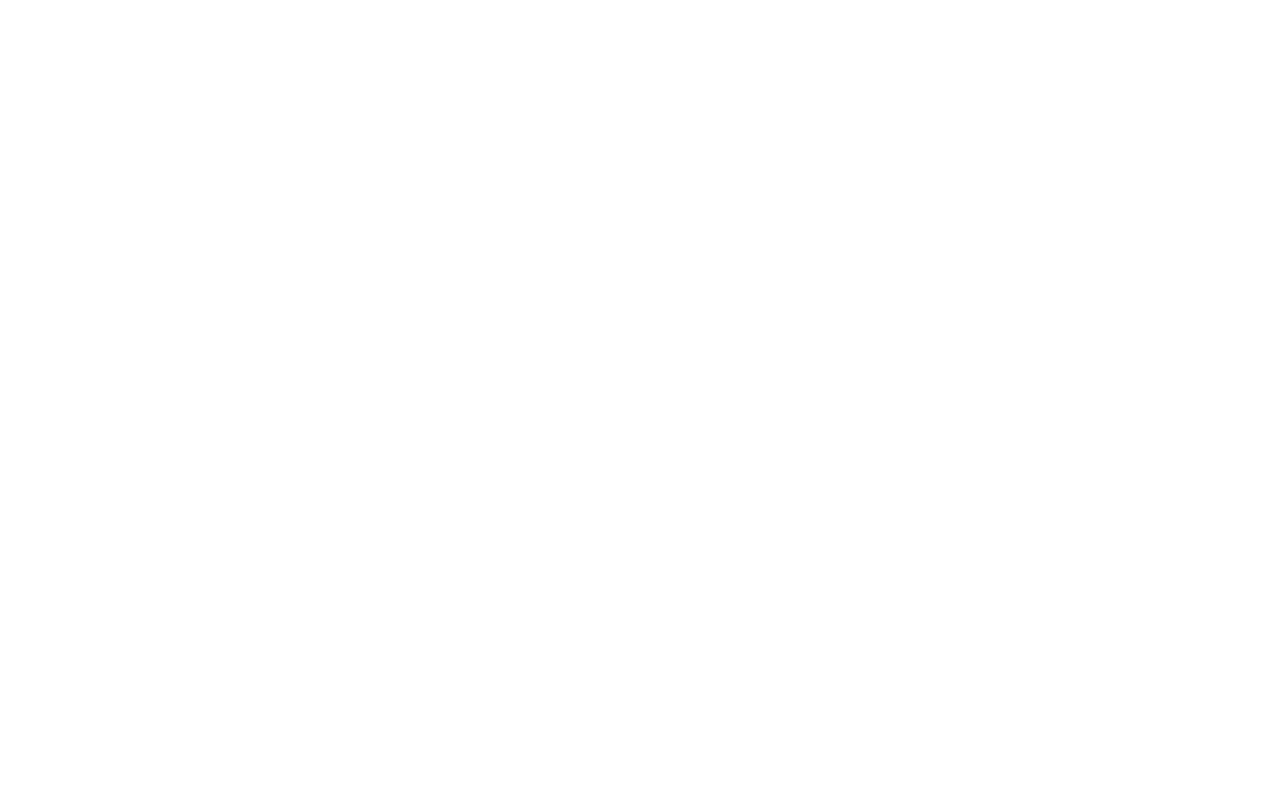
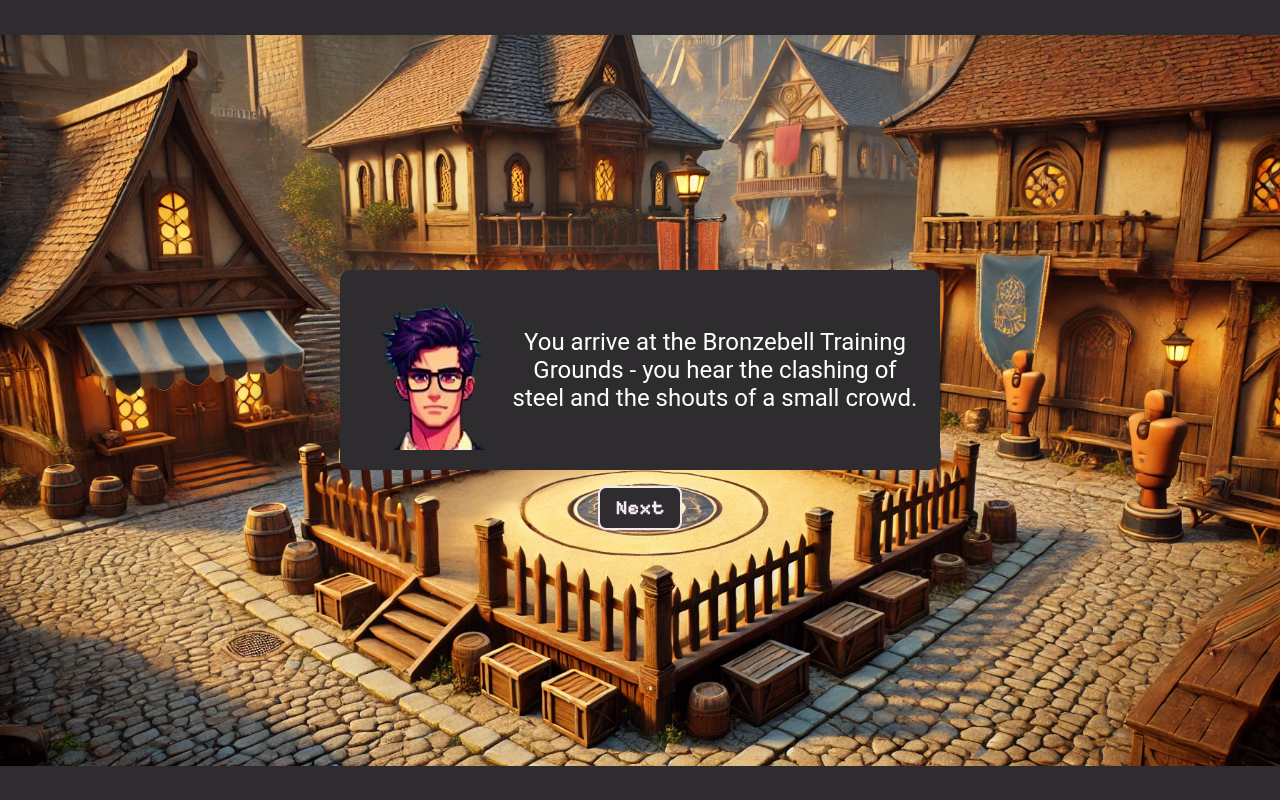
Before and after one commit to Dattele/SwoleHeroReborn, a React (Create React App) app: page /bronzebell/training in a window 1280 px wide. Before the commit this address had no page. Built offline with nearby package versions, Linux system fonts and the light colour scheme.

Commit message:
Implemented the training grounds and the intro to Javon, Set up Rizz&Bits - just need to add its items, Javon and Ethan now successfully join the party

```diff
--- a/src/App.jsx
+++ b/src/App.jsx
@@ -15,6 +15,8 @@
 import BronzebellScreen from './Components/FantasyWorldScreen/Components/Bronzebell/BronzebellScreen';
 import IronHide from './Components/FantasyWorldScreen/Components/Bronzebell/IronHide/IronHide';
 import Bartender from './Components/FantasyWorldScreen/Components/Bronzebell/IronHide/Components/Bartender';
+import TrainingGrounds from './Components/FantasyWorldScreen/Components/Bronzebell/TrainingGrounds';
+import RizzAndBits from './Components/FantasyWorldScreen/Components/Bronzebell/RizzAndBits/RizzAndBits';
 
 export default function App() {
   return (
@@ -32,8 +34,10 @@
           <Route path='/forest-boss/battle' element={<ForestBossBattle />} />
           <Route path='/battle-results' element={<BattleResults />} />
           <Route path='/bronzebell' element={<BronzebellScreen />} />
+          <Route path='/bronzebell/rizz-and-bits' element={<RizzAndBits />} />
           <Route path='/bronzebell/ironhide' element={<IronHide />} />
           <Route path='/bronzebell/ironhide/lisa' element={<Bartender />} />
+          <Route path='/bronzebell/training' element={<TrainingGrounds />} />
         </Routes>
       </Router>
     </DannyProvider>
--- a/src/Components/FantasyWorldScreen/Components/Bronzebell/BronzebellScreen.jsx
+++ b/src/Components/FantasyWorldScreen/Components/Bronzebell/BronzebellScreen.jsx
@@ -29,7 +29,7 @@
   ];
 
   const locationChoices = [
-    { text: '🛍 Rizz & Bits Store', nextScene: '/bronzebell/rizz-store' },
+    { text: '🛍 Rizz & Bits Market', nextScene: '/bronzebell/rizz-and-bits' },
     { text: '🍻 Ironhide Inn & Tavern', nextScene: '/bronzebell/ironhide' },
     { text: "🧘 Bobby's Shrine", nextScene: '/bronzebell/shrine' },
     { text: '⚔️ Training Grounds', nextScene: '/bronzebell/training' },
--- a/src/Components/FantasyWorldScreen/Components/Bronzebell/IronHide/Components/Bartender.jsx
+++ b/src/Components/FantasyWorldScreen/Components/Bronzebell/IronHide/Components/Bartender.jsx
@@ -28,8 +28,10 @@
     { text: '🪑 Go back to your seat', action: 'leave' }
   ];
 
-  const danny = party.find(member => member.name === 'Danny');
+  console.log('partyy', party);
+  const danny = party?.find(member => member.name === 'Danny');
   const dannyRizz = danny?.rizz ?? 0;
+
   const shopItems = [Items[0], Items[1], Items[2]];
 
   const handleChoice = (choice) => {
@@ -73,7 +75,13 @@
   }
 
   const handleRizz = () => {
-
+    if (dannyRizz >= 6) {
+      //Smooth talker
+    } else if (dannyRizz >= 3) {
+      //Awkward
+    } else {
+      //Terrible
+    }
   }
 
   return (
--- a/src/Components/FantasyWorldScreen/Components/Bronzebell/IronHide/IronHide.jsx
+++ b/src/Components/FantasyWorldScreen/Components/Bronzebell/IronHide/IronHide.jsx
@@ -13,13 +13,13 @@
 import '../../../../../scss/All.scss';
 
 export default function IronHide() {
-  const { addPartyMember } = useDanny();
+  const { party, addPartyMember } = useDanny();
   const navigate = useNavigate();
 
   const [stage, setStage] = useState('intro');
   const [eventIndex, setEventIndex] = useState(0);
 
-  const barbarianClass = Classes.Bodybuilder;
+  const barbarianClass = Classes.Barbarian;
   const ethan = {
     name: 'Ethan, the Brute',
     type: 'player',
--- a/src/Components/FantasyWorldScreen/Components/Bronzebell/RizzAndBits/RizzAndBits.jsx
+++ b/src/Components/FantasyWorldScreen/Components/Bronzebell/RizzAndBits/RizzAndBits.jsx
@@ -0,0 +1,26 @@
+import React from "react";
+import { useNavigate } from "react-router-dom";
+
+import { useDanny } from "../../../../../Context/DannyContext";
+import Shop from "../../../../System/Shop";
+import Items from "../../../../System/Items";
+
+export default function RizzAndBits() {
+  const { spendGold, addItemToInventory } = useDanny();
+  const navigate = useNavigate();
+
+  const shopItems = [Items[0]]; // Set the stores items
+
+  const handleBuy = (item) => {
+    if (spendGold(item.price)) {
+      addItemToInventory(item);
+      console.log(`Bought ${item.name}`);
+    } else {
+      console.log('Not enough gold!');
+    }
+  };
+
+  return (
+    <Shop title='🛍 Rizz & Bits Market' items={shopItems} onClose={() => navigate('/bronzebell')} onBuy={handleBuy} />
+  );
+}
--- a/src/Components/FantasyWorldScreen/Components/Bronzebell/TrainingGrounds/TrainingGrounds.jsx
+++ b/src/Components/FantasyWorldScreen/Components/Bronzebell/TrainingGrounds/TrainingGrounds.jsx
@@ -0,0 +1,123 @@
+import React, { useState, useEffect } from "react";
+import { useNavigate } from 'react-router-dom';
+
+import TextBox from "../../../../TextBox";
+import Choices from '../../../../Choices/Choices';
+import Classes from "../../../../System/Classes";
+import { useDanny } from "../../../../../Context/DannyContext";
+
+import Grounds from '../../../../../assets/images/TrainingGrounds.webp';
+import Javon from '../../../../../assets/images/Javon.png';
+
+import '../../../../../scss/All.scss';
+
+export default function TrainingGrounds() {
+  const { party, addPartyMember } = useDanny();
+  const navigate = useNavigate();
+
+  const [stage, setStage] = useState('intro');
+  const [eventIndex, setEventIndex] = useState(0);
+
+  const barbarianClass = Classes.Bodybuilder;
+  const javon = {
+    name: "Ja'von, the Rizzler",
+    type: 'player',
+    level: 1,
+    xp: 0,
+    hp: 35,
+    strength: 8,
+    defense: 4,
+    speed: 4,
+    rizz: 2,
+    class: barbarianClass.name,
+    description: 'A man who can deadlift 400 lbs but has never lifted a single date',
+    abilities: barbarianClass.abilities[1],
+    image: Javon,
+  };
+
+  const context = useDanny();
+  console.log('context', context);
+  const ethan = party?.find(member => member.name === 'Ethan, the Brute');
+  console.log('ethan', ethan);
+
+  const trainingGroundsIntro = [
+    "You arrive at the Bronzebell Training Grounds - you hear the clashing of steel and the shouts of a small crowd.",
+    "Two fighters circle each other - one in battered armor, the other moving with regal precision.",
+    "The armored figure lunges - but in a flash, he's disarmed. His weapon clatters to the ground. The crowd gasps.",
+    "'And that is why posture matters,' the victor says, smoothly sheathing his blade.",
+    "He turns towards you - tall, poised, and disgustingly attractive. 'Ja'von, Prince of Feymere. And you are?'",
+    "You step forward. 'Danny. Professional lifter. Big time hero. On a quest to defeat the Demon King... and maybe get a girlfriend out of it.'",
+  ];
+
+  const ethanLine = "Ethan snorts. 'This guy looks like he moisturizes with perfume and confidence.'";
+
+  const javonDialogue = [
+    "'A noble mission,' Ja'von says with a slight smirk. 'Even if your fashion sense is... outdated.'",
+    "Danny flexes. 'What about it? Flexing is universal anyways.'",
+    "'So is courage,' Ja'von replies, stepping into the dueling circle. 'But strength without refinement is meaningless. Shall we see if you are more than just muscle?'",
+    "Danny cracks his neck. 'Just a warning - I once broke a squat rack with emotional baggage alone.'",
+    "They square off. A few light clashes - Ja'von's blade precise, Danny's power unrelenting.",
+    "Eventually, Ja'von disarms Danny… but Danny managed to make him step back twice throughout the fight.",
+    "'You fight like a storm in a tavern,' Ja'von says, lowering his blade. 'Chaotic and loud, but effective.'",
+    "'Feymere fell to the Demon King. My people are gone, my throne is ash - but my sword is still mine, and I will lend it to your cause.'",
+    "'Let me fight beside you, that monster needs to be taken down. I offer strength... and Rizz.'",
+    "Danny hesitates for a second - scared that he will take all the girls - 'Fine, just know I can still out-bench you though'",
+    "[ Ja'von has joined your party! 🗡️✨ ]",
+  ];
+
+  const fullDialogue = [
+    ...trainingGroundsIntro,
+    // ...(ethan ? [ethanLine] : []),
+    ...javonDialogue,
+  ];
+
+  const choices = [
+    { text: "Go to Town Square", nextScene: '/bronzebell' },
+  ];
+
+  const handleNextEvent = () => {
+    if (eventIndex < fullDialogue.length - 1) {
+      setEventIndex(eventIndex + 1);
+    } else {
+      console.log('setting local storage to visited the training grounds');
+      addPartyMember(javon);
+      setStage('options');
+      localStorage.setItem('visitedTrainingGrounds', 'true'); // Save the visit
+    }
+  };
+
+  // Skip straight to choices if user has been to Training Grounds
+  useEffect(() => {
+    const visited = localStorage.getItem('visitedTrainingGrounds') === 'true';
+    if (visited) {
+      setStage('options');
+    }
+  }, []);
+
+  return (
+    <div
+      className='Screen Full-Screen'
+      style={{
+        backgroundImage: `url(${Grounds})`,
+        backgroundSize: 'contain',
+        backgroundRepeat: 'no-repeat',
+        backgroundPosition: 'center',
+      }}
+    >
+      {stage !== 'options' ? (
+        <>
+          <TextBox text={fullDialogue[eventIndex]} />
+          <button className='Next-Btn' onClick={handleNextEvent}>
+            Next
+          </button>
+        </>
+      ) : (
+        <>
+          {/* <TextBox text={"Danny looks around the tavern - 'All right, who should I grace with my presence.'"} /> */}
+          <Choices options={choices} onChoiceSelected={navigate} />
+        </>
+      )}
+
+    </div>
+  );
+}
--- a/src/Components/System/Shop/Shop.jsx
+++ b/src/Components/System/Shop/Shop.jsx
@@ -11,7 +11,7 @@
 
       {items.map((item, index) => (
         <div key={index} className='Shop-Items'>
-          <span>{item.name}</span>
+          <span>{item.name} - {item.description}</span>
           <button onClick={() => onBuy(item)} className='Btn'>
             Buy - {item.price} Gold
           </button>
--- a/src/Components/System/Shop/Shop.scss
+++ b/src/Components/System/Shop/Shop.scss
@@ -16,10 +16,10 @@
     span {
       font-size: 1.25rem;
     }
+  }
 
-    .Btn {
-      margin-top: 0.5rem;
-      margin-bottom: 1rem;
-    }
+  .Btn {
+    margin-top: 0.5rem;
+    margin-bottom: 1rem;
   }
 }
--- a/src/Context/DannyContext.jsx
+++ b/src/Context/DannyContext.jsx
@@ -107,8 +107,8 @@
 
   const addPartyMember = (newMember) => {
     setParty((prev) => ({
-      ...prev,
-      party: [...prev.party, newMember],
+      // ...prev,
+      party: [...prev, newMember],
     }));
   };
 
--- a/src/index.css
+++ b/src/index.css
@@ -35,7 +35,7 @@
 a,
 span,
 label {
-  font-family: 'Times New Roman', Times, serif;
+  font-family: 'Roboto';
 }
 
 button,
```
Also changed, not shown: src/assets/images/Javon.png (added), src/assets/images/TrainingGrounds.webp (added).
